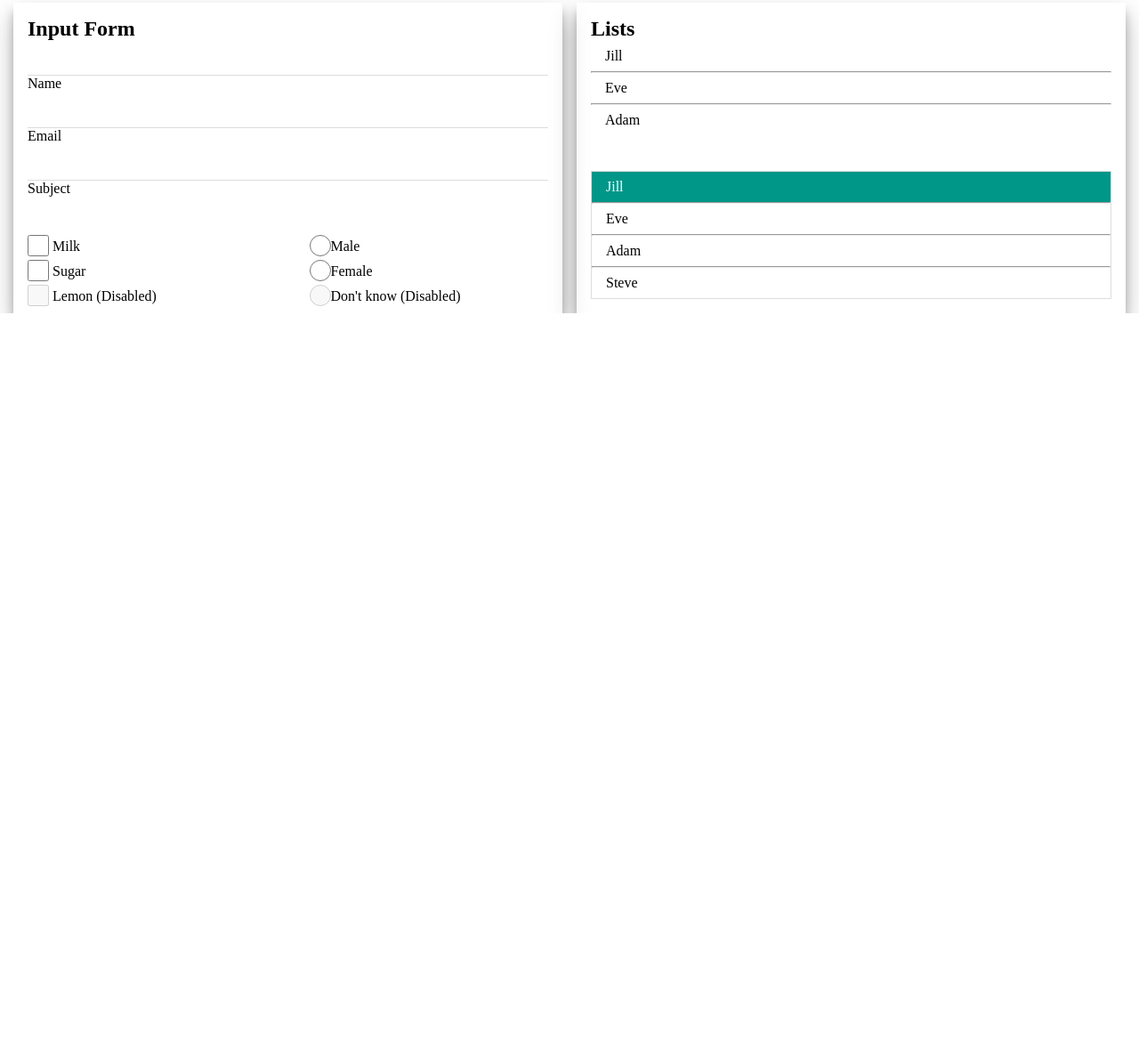
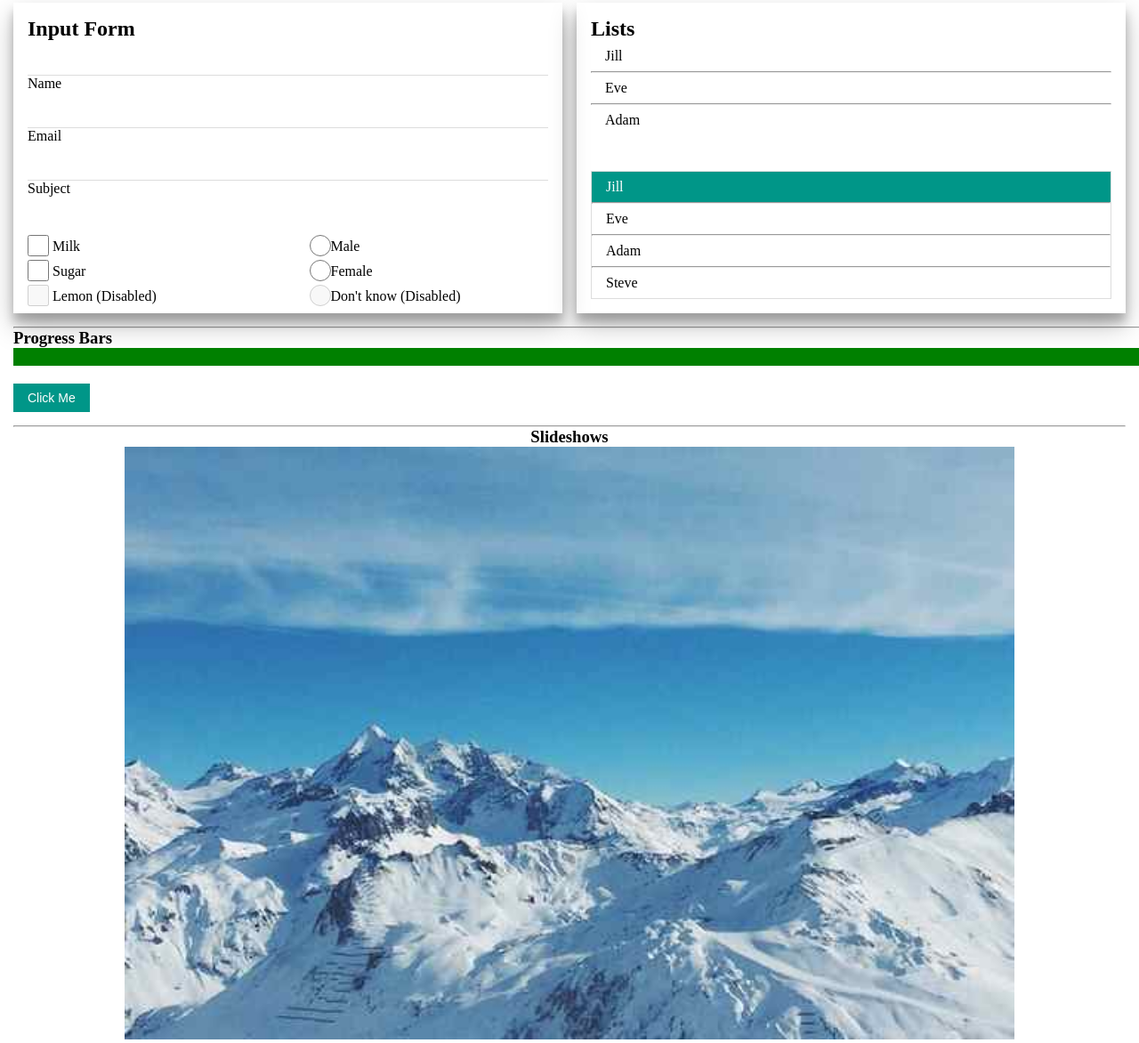
Before and after one commit to YuraSargsyan/Kitchen_Sink_template, a plain HTML site: page index.html in a window 1280 px wide. Shown: the part 2991-4163 px from the top of the page at 89% size. Before the commit the page ends 3343 px from the top, so only its background shows below. Drawn offline with Linux system fonts and the light colour scheme.

Commit message:
implement_progress_bars_and_slideshows

```diff
--- a/css/style.less
+++ b/css/style.less
@@ -501,3 +501,52 @@
                     }
             }
 }
+.skill {
+    width: 100%;
+    margin: 15px;
+        button {
+            padding: 8px 16px;
+            background-color: #009688;
+            margin-top: 20px;
+            color: white;
+            border: none;
+            font-size: 14px;
+        }
+
+}
+.skill_bar {
+    height: 20px;
+    background-color: red;
+    margin-right: 15px;
+}
+.skill_per {
+    height: 20px;
+    background-color: green;
+    position: relative;
+    animation: fillbars 2.5s 1;
+}
+.slideshows {
+    margin: 15px;
+    text-align: center;
+        img {
+            width: 80%;
+        }
+}
+
+
+
+
+
+
+
+
+
+
+@keyframes fillbars {
+    from {
+        width: 0;
+    }
+    to {
+        width: 100%;
+    }
+}
--- a/index.html
+++ b/index.html
@@ -268,6 +268,22 @@
             </div>
         </div>
 
+        </div>
+        <div class="skill">
+            <hr>
+            <h3>Progress Bars</h3>
+            <div class="skill_bar">
+                <div class="skill_per" per="90%" style="max-width: 100%;"></div>
+            </div>
+            <div>
+                <button>Click Me</button>
+            </div>
+        </div>
+        <div class="slideshows">
+            <hr>
+            <h3>Slideshows</h3>
+            <img src="./images/snow.jpg" alt="">
+        </div>
     </main>
 
 </body>
```
Also changed, not shown: css/style.css, images/forest.jpg (added), images/lights.jpg (added), images/mountains.jpg (added), images/snow.jpg (added).
